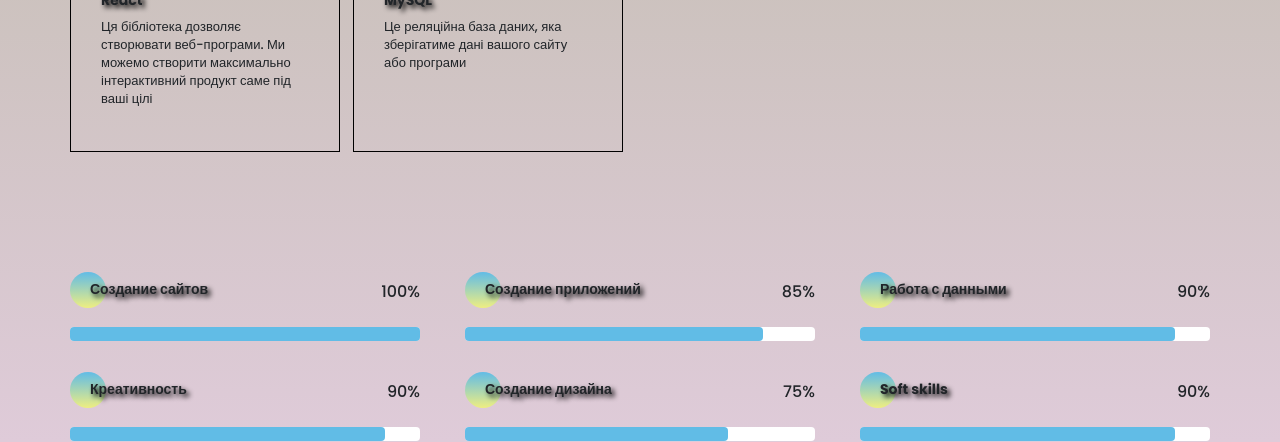
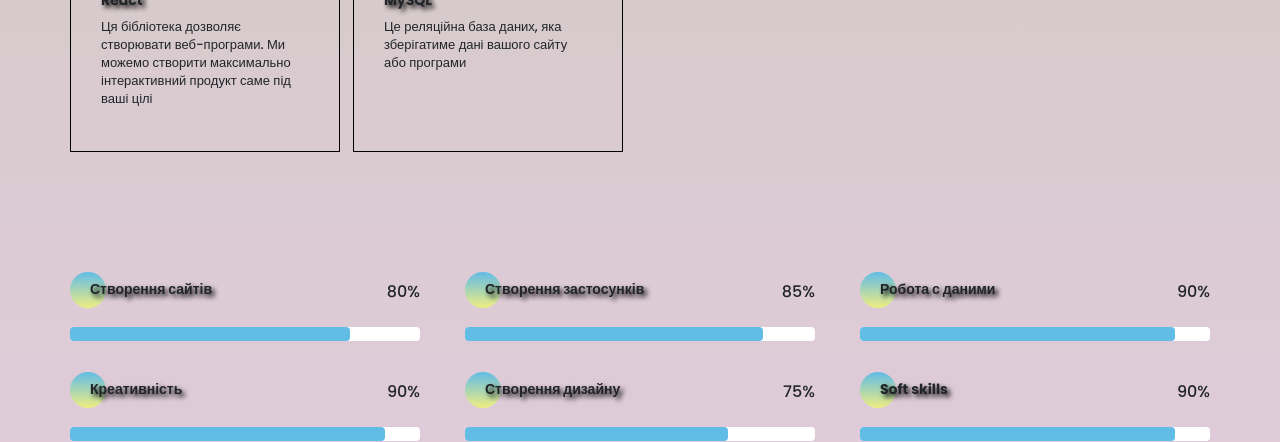
Before and after one commit to HelenAmber/My-portfolio, a website: page src/index.html in a window 1280 px wide. Shown: the part 2900-3342 px from the top of the page. Drawn offline with nearby package versions, Linux system fonts and the light colour scheme; files that its build step writes are made by us from their sources.

Commit message:
added script for 'skills'

```diff
--- a/src/index.html
+++ b/src/index.html
@@ -275,51 +275,51 @@
             <div class="myskills__progress">
                 <div class="myskills__progress__item">
                     <div class="myskills__progress__header">
-                        <h3 class="title title_fz14 promo__subtitle">Создание сайтов</h3>
-                        <div class="myskills__progress__interest">100%</div>
+                        <h3 class="title title_fz14 promo__subtitle">Створення сайтів</h3>
+                        <div class="myskills__progress__interest">80%</div>
                     </div>
                     <div class="myskills__progress__scale">
-                        <div class="myskills__progress__level" style="width: 100%"></div>
+                        <div class="myskills__progress__level"></div>
                     </div>
                 </div>
 
                 <div class="myskills__progress__item">
                     <div class="myskills__progress__header">
-                        <h3 class="title title_fz14 promo__subtitle">Создание приложений</h3>
+                        <h3 class="title title_fz14 promo__subtitle">Створення застосунків</h3>
                         <div class="myskills__progress__interest">85%</div>
                     </div>
                     <div class="myskills__progress__scale">
-                        <div class="myskills__progress__level" style="width: 85%"></div>
+                        <div class="myskills__progress__level"></div>
                     </div>
                 </div>
 
                 <div class="myskills__progress__item">
                     <div class="myskills__progress__header">
-                        <h3 class="title title_fz14 promo__subtitle">Работа с данными</h3>
+                        <h3 class="title title_fz14 promo__subtitle">Робота с даними</h3>
                         <div class="myskills__progress__interest">90%</div>
                     </div>
                     <div class="myskills__progress__scale">
-                        <div class="myskills__progress__level" style="width: 90%"></div>
+                        <div class="myskills__progress__level"></div>
                     </div>
                 </div>
 
                 <div class="myskills__progress__item">
                     <div class="myskills__progress__header">
-                        <h3 class="title title_fz14 promo__subtitle">Креативность</h3>
+                        <h3 class="title title_fz14 promo__subtitle">Креативність</h3>
                         <div class="myskills__progress__interest">90%</div>
                     </div>
                     <div class="myskills__progress__scale">
-                        <div class="myskills__progress__level" style="width: 90%"></div>
+                        <div class="myskills__progress__level"></div>
                     </div>
                 </div>
 
                 <div class="myskills__progress__item">
                     <div class="myskills__progress__header">
-                        <h3 class="title title_fz14 promo__subtitle">Создание дизайна</h3>
+                        <h3 class="title title_fz14 promo__subtitle">Створення дизайну</h3>
                         <div class="myskills__progress__interest">75%</div>
                     </div>
                     <div class="myskills__progress__scale">
-                        <div class="myskills__progress__level" style="width: 75%"></div>
+                        <div class="myskills__progress__level"></div>
                     </div>
                 </div>
 
@@ -329,7 +329,7 @@
                         <div class="myskills__progress__interest">90%</div>
                     </div>
                     <div class="myskills__progress__scale">
-                        <div class="myskills__progress__level" style="width: 90%"></div>
+                        <div class="myskills__progress__level"></div>
                     </div>
                 </div>
             </div>
--- a/src/js/script.js
+++ b/src/js/script.js
@@ -1,6 +1,8 @@
-const hamburger = document.querySelector('.humburger');
-      menu = document.querySelector('.menu');
-      close = document.querySelector('.menu__close');
+const hamburger = document.querySelector('.humburger'),
+      menu = document.querySelector('.menu'),
+      close = document.querySelector('.menu__close'),
+      counters = document.querySelectorAll('.myskills__progress__interest'),
+      levels = document.querySelectorAll('.myskills__progress__level');
 
 hamburger.addEventListener('click', () => {
      menu.classList.add('active');
@@ -9,3 +11,7 @@ hamburger.addEventListener('click', () => {
 close.addEventListener('click', ()=> {
      menu.classList.remove('active');
 });
+
+counters.forEach((item, i) => {
+     levels[i].style.width = item.innerHTML;
+});
--- a/src/sass/style.scss
+++ b/src/sass/style.scss
@@ -19,7 +19,7 @@
 }
 
 body {
-   background: linear-gradient(rgb(84, 138, 19), rgb(223, 203, 217));
+   background: linear-gradient(rgb(165, 201, 122), rgb(223, 203, 217));
 }
 
 .container {
```
Also changed, not shown: dist/css/style.css, dist/index.html, dist/js/script.js.
